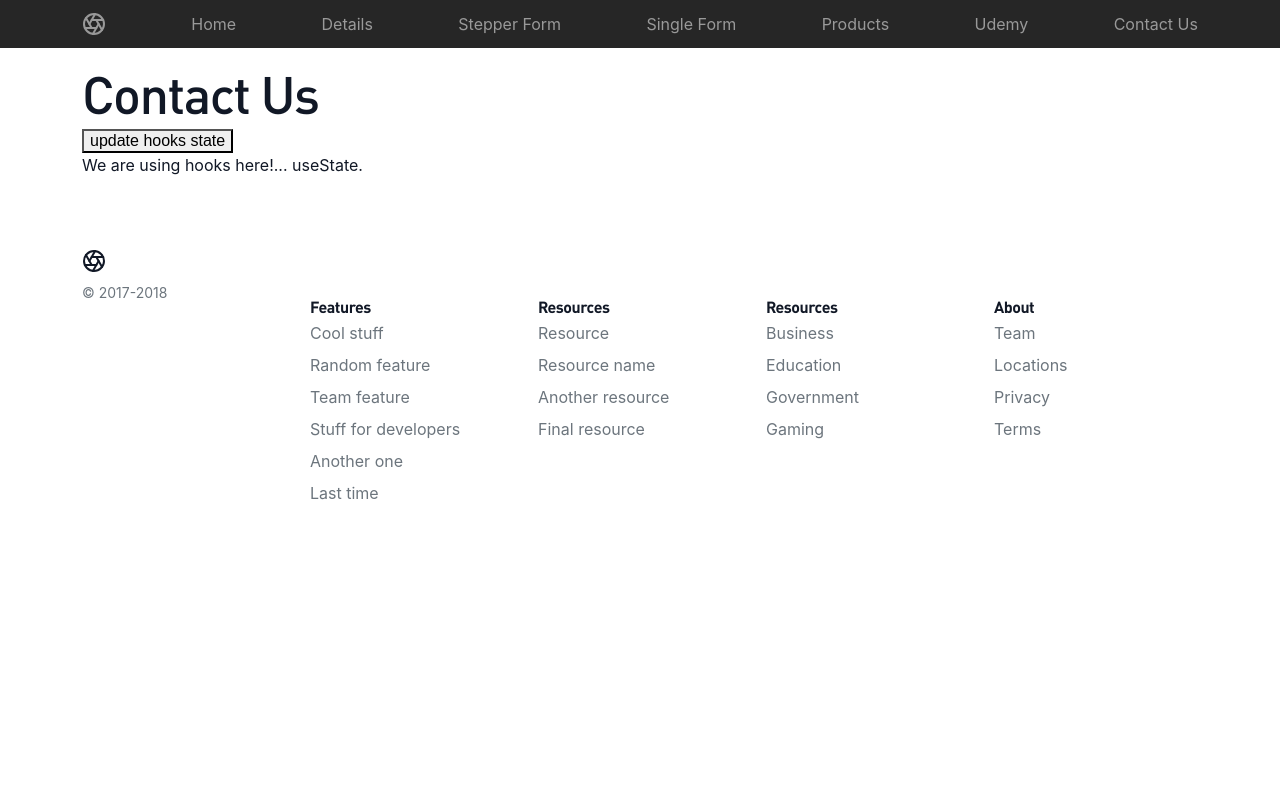
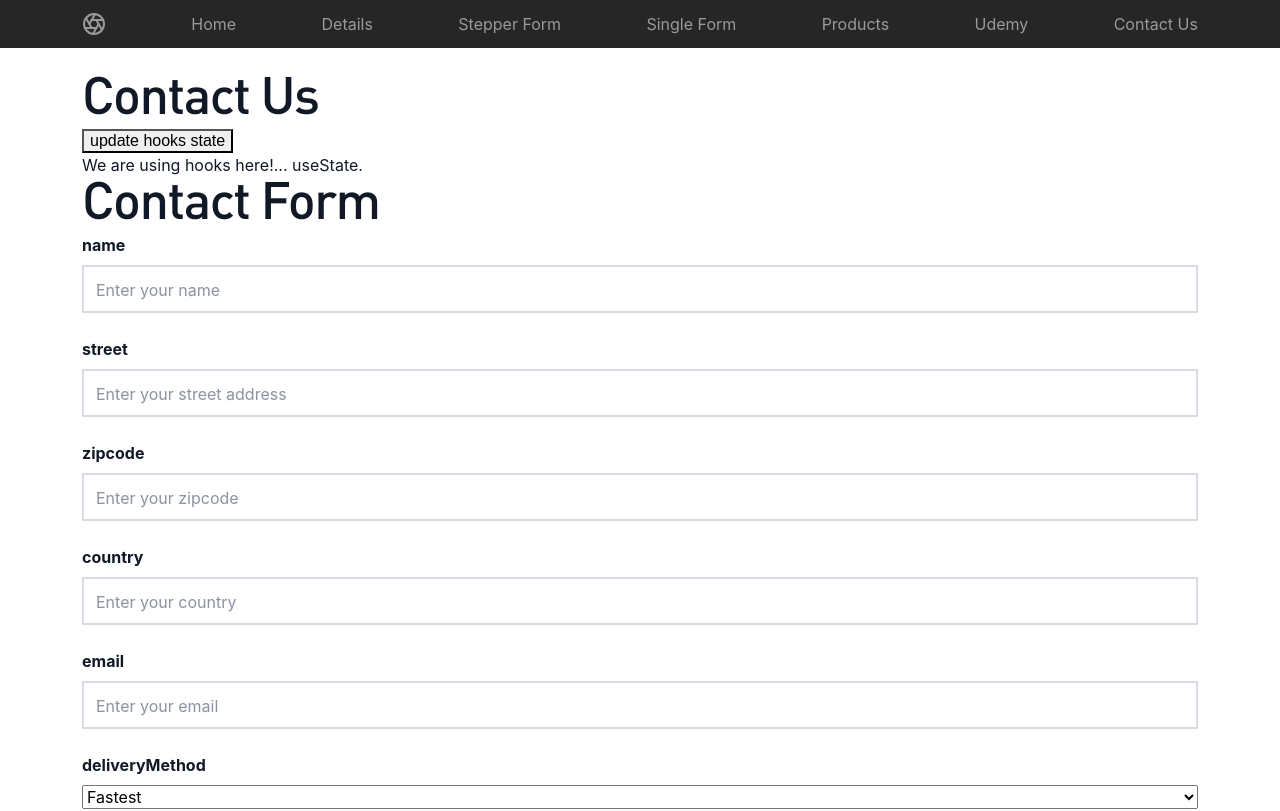
Before and after one commit to nakulnagariy/strpper-forms, a React app: page /contactus in a window 1280 px wide. Shown: the top 811 px of the page. Built offline with nearby package versions, Linux system fonts and the light colour scheme.

Commit message:
custom form created

```diff
--- /dev/null
+++ b/src/components/UI/input/input.css
@@ -0,0 +1,27 @@
+.Input {
+    width: 100%;
+    padding:  10px;
+    box-sizing: border-box;
+}
+
+.Label {
+    font-weight: bold;
+    display: block;
+    margin-bottom: 8px;
+}
+
+.InputElement {
+    outline: none;
+    border: 1px solid #ccc;
+    background-color: white;
+    font: inherit;
+    padding: 6px 10px;
+    display: block;
+    width: 100%;
+    box-sizing: border-box;
+}
+
+.InputElement:focus {
+    outline: none;
+    background-color: #ccc;
+}
--- /dev/null
+++ b/src/components/UI/input/input.js
@@ -0,0 +1,57 @@
+import React from 'react';
+import './input.css';
+
+const input = (props) => {
+    let inputElement = null;
+    let inputClasses = ['input-group'];
+    let showErrorMessgae = null;
+    if (props.invalid && props.shouldValidate && props.touched) {
+        inputClasses.push('input-group-alert');
+        showErrorMessgae = <div className="feedback">Please enter a valid {props.validType}.</div>;
+    }
+    switch (props.elementType) {
+        case ('text'):
+            inputElement =
+                <input
+                    className="InputElement"
+                    {...props.elementConfig}
+                    value={props.value}
+                    onChange={props.change} />;
+            break;
+        case ('textarea'):
+            inputElement =
+                <textarea
+                    className="InputElement"
+                    {...props.elementConfig}
+                    value={props.value}
+                    onChange={props.change} />
+            break;
+        case ('select'):
+            inputElement =
+                <select className="input-group select" onChange={props.change}>
+                    {props.elementConfig.options.map((opt) =>
+                        <option key={opt.value} value={opt.value}>
+                            {opt.displayValue}
+                        </option>
+                    )}
+                </select>
+            break;
+        default:
+            inputElement =
+                <input
+                    className="InputElement"
+                    {...props.elementConfig}
+                    value={props.value}
+                    onChange={props.change} />
+    }
+
+    return (
+        <div className={inputClasses.join(' ')}>
+            <label className="Label">{props.label}</label>
+            {inputElement}
+            {showErrorMessgae}
+        </div>
+    )
+}
+
+export default input;
--- a/src/components/contactus/contactus.js
+++ b/src/components/contactus/contactus.js
@@ -1,5 +1,5 @@
 import React, { useState } from "react";
-
+import ContactForm from '../udemy/contact-form/contactForm';
 export const ContactUs = () => {
   const [contactUsState, setContactUsState] = useState({
     pageName: 'Contact Us'
@@ -17,6 +17,7 @@ export const ContactUs = () => {
         <h1>{contactUsState.pageName}</h1>
         <button onClick={updateHooksState}>update hooks state</button>
         <p>We are using hooks here!... useState.</p>
+        <ContactForm />
       </div>
     </React.Fragment>
   );
--- /dev/null
+++ b/src/components/udemy/contact-form/contactForm.js
@@ -0,0 +1,187 @@
+import React, { Component } from 'react';
+import Input from '../../UI/input/input'
+
+class ContactForm extends Component {
+    state = {
+        orderForm: {
+            name: {
+                elementType: 'input',
+                elementConfig: {
+                    type: 'text',
+                    placeholder: 'Enter your name'
+                },
+                value: '',
+                validation: {
+                    required: true,
+                },
+                valid: false,
+                touched: false
+            },
+            street: {
+                elementType: 'input',
+                elementConfig: {
+                    type: 'text',
+                    placeholder: 'Enter your street address'
+                },
+                value: '',
+                validation: {
+                    required: true,
+                },
+                valid: false,
+                touched: false
+            },
+            zipcode: {
+                elementType: 'input',
+                elementConfig: {
+                    type: 'number',
+                    placeholder: 'Enter your zipcode'
+                },
+                value: '',
+                validation: {
+                    required: true,
+                    minlength: 5,
+                    maxlength: 5
+                },
+                valid: false,
+                touched: false
+            },
+            country: {
+                elementType: 'input',
+                elementConfig: {
+                    type: 'text',
+                    placeholder: 'Enter your country'
+                },
+                value: '',
+                validation: {
+                    required: true,
+                },
+                valid: false,
+                touched: false
+            },
+            email: {
+                elementType: 'input',
+                elementConfig: {
+                    type: 'email',
+                    placeholder: 'Enter your email'
+                },
+                value: '',
+                validation: {
+                    required: true,
+                },
+                valid: false,
+                touched: false
+            },
+            deliveryMethod: {
+                elementType: 'select',
+                elementConfig: {
+                    options: [
+                        { value: 'fastest', displayValue: 'Fastest' },
+                        { value: 'cheapest', displayValue: 'Cheapest' },
+                    ]
+                },
+                value: 'fastest',
+                valid: true,
+                validation: {
+                    required: false,
+                }
+            }
+        },
+        formIsValid: false,
+        loading: false
+    }
+
+    handleChange = (e, inputIdentifier) => {
+        const updatedOrderForm = { ...this.state.orderForm }
+
+        const updatedFormElement = {
+            ...updatedOrderForm[inputIdentifier]
+        }
+
+        updatedFormElement.value = e.target.value;
+        updatedFormElement.valid = this.checkValidity(updatedFormElement.value, updatedFormElement.validation)
+        updatedFormElement.touched = true;
+        updatedOrderForm[inputIdentifier] = updatedFormElement;
+
+        let formIsValid = true;
+        for (let inputIdentifier in updatedOrderForm) {
+            formIsValid = updatedOrderForm[inputIdentifier].valid && formIsValid;
+        }
+        console.log(updatedFormElement);
+        this.setState({ orderForm: updatedOrderForm, formIsValid: formIsValid })
+    }
+
+    orderHandler = (event) => {
+        event.preventDefault();
+        this.setState({ loading: true })
+        const formData = {};
+        for (let formElementIdentifier in this.state.orderForm) {
+            formData[formElementIdentifier] = this.state.orderForm[formElementIdentifier].value;
+        }
+
+        console.log(formData);
+    }
+
+    checkValidity = (value, rules) => {
+        let isValid = true;
+
+        if (rules.required) {
+            isValid = value.trim() !== '' && isValid;
+        }
+
+        if (rules.minlength) {
+            isValid = value.length >= rules.minlength && isValid;
+        }
+
+        if (rules.maxlength) {
+            isValid = value.length <= rules.maxlength && isValid;
+        }
+
+        return isValid;
+    }
+
+    render() {
+        const formElementsArray = [];
+        for (let key in this.state.orderForm) {
+            formElementsArray.push({
+                id: key,
+                config: this.state.orderForm[key]
+            })
+        }
+
+        let form = (
+            <form onSubmit={this.orderHandler}>
+                {formElementsArray.map((formElement) =>
+                    <Input
+                        key={formElement.id}
+                        label={formElement.id}
+                        elementType={formElement.config.elementType}
+                        elementConfig={formElement.config.elementConfig}
+                        value={formElement.config.value}
+                        invalid={!formElement.config.valid}
+                        shouldValidate={formElement.config.validation}
+                        touched={formElement.config.touched}
+                        validType={formElement.id}
+                        change={(e) => this.handleChange(e, formElement.id)}
+                    />
+                )}
+                <button className="btn btn-primary" disabled={!this.state.formIsValid}>Order</button>
+            </form>
+        )
+
+        if (this.state.loading) {
+            form = (<h1>Loading</h1>)
+        }
+
+
+
+
+        return (
+            <div>
+                <h1>Contact Form</h1>
+                {form}
+            </div>
+        );
+    }
+}
+
+export default ContactForm;
--- a/src/components/udemy/context/auth-context.js
+++ b/src/components/udemy/context/auth-context.js
@@ -2,7 +2,7 @@ import React from 'react'
 
 const AuthContext = React.createContext({
     authenticated: false,
-    login: () => {}
+    login: () => { }
 });
 
 export default AuthContext;
```
Also changed, not shown: src/components/details/details.js (+41 -32 lines), src/components/details/detailsUtility.js (+9 -9 lines), src/components/udemy/Cockpit/cockpit.js (+8 -8 lines), src/components/udemy/app.js (+20 -19 lines). Lines whose indentation alone changed are shown as unchanged.
